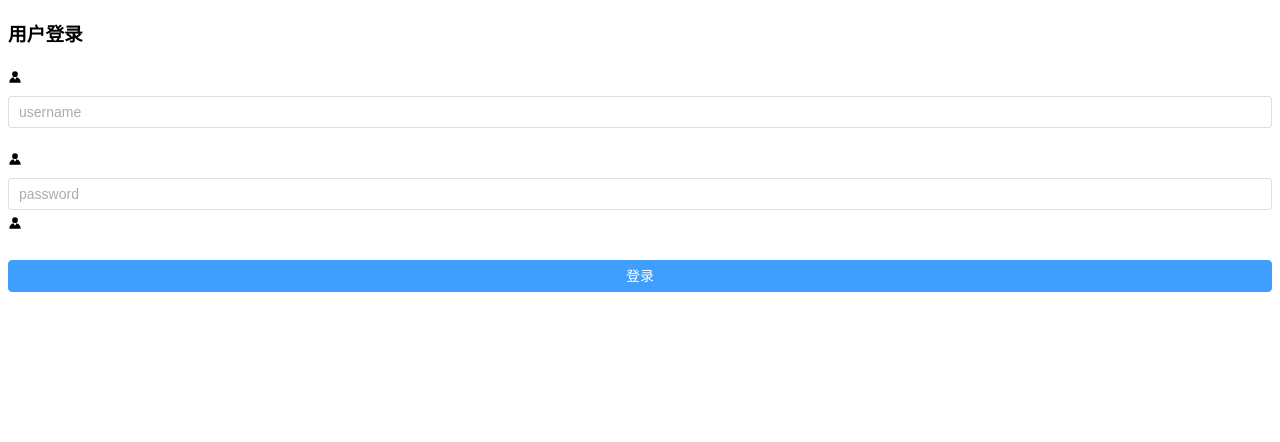
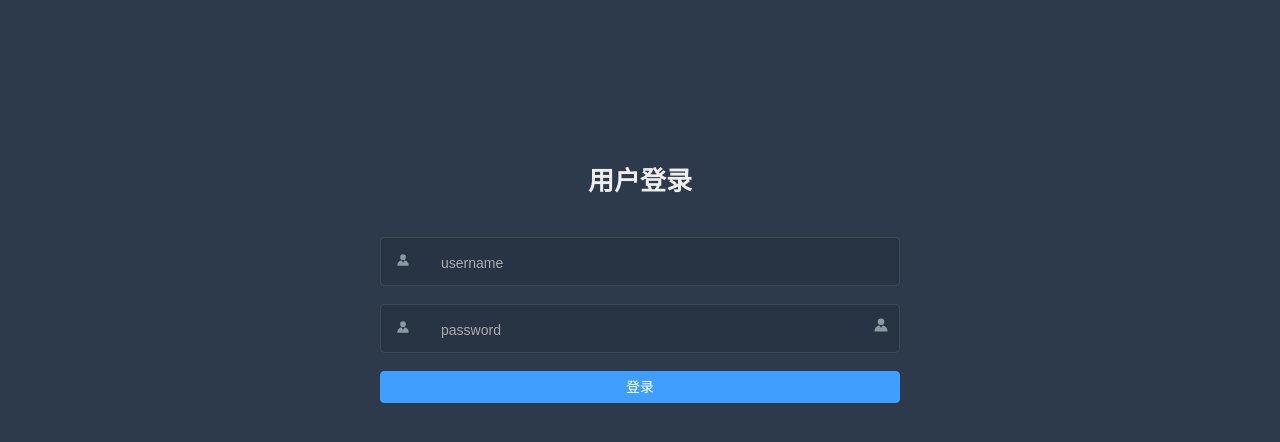
Before and after one commit to HongZeHua/pc-admin, a Vue app: page /#/login in a window 1280 px wide. Shown: the top 442 px of the page. Built offline with nearby package versions, Linux system fonts and the light colour scheme.

Commit message:
feat: 美化登录页面样式

```diff
--- a/package.json
+++ b/package.json
@@ -6,7 +6,7 @@
     "serve": "vue-cli-service serve",
     "build": "vue-cli-service build",
     "lint": "vue-cli-service lint",
-    "prepare": "husky install"
+    "prepare": "yarn husky install"
   },
   "dependencies": {
     "@element-plus/icons-vue": "^2.3.1",
--- a/src/main.js
+++ b/src/main.js
@@ -5,6 +5,7 @@
 import ElementPlus from 'element-plus'
 import 'element-plus/dist/index.css'
 import * as ElementPlusIconsVue from '@element-plus/icons-vue'
+import './styles/index.scss'
 
 const app = createApp(App)
 for (const [key, component] of Object.entries(ElementPlusIconsVue)) {
--- /dev/null
+++ b/src/styles/index.css
@@ -0,0 +1,55 @@
+.el-input__wrapper {
+  background: none !important;
+  box-shadow: none !important;
+  --el-select-input-focus-border-color: none !important;
+}
+
+html,
+body {
+  height: 100%;
+  margin: 0;
+  padding: 0;
+  -moz-osx-font-smoothing: grayscale;
+  -webkit-font-smoothing: antialiased;
+  text-rendering: optimizeLegibility;
+  font-family: Helvetica Neue, Helvetica, PingFang SC, Hiragino Sans GB,
+ Microsoft YaHei, Arial, sans-serif;
+}
+
+#app {
+  height: 100%;
+}
+
+*,
+*:before,
+*:after {
+  box-sizing: inherit;
+  margin: 0;
+  padding: 0;
+}
+
+a:focus,
+a:active {
+  outline: none;
+}
+
+a,
+a:focus,
+a:hover {
+  cursor: pointer;
+  color: inherit;
+  text-decoration: none;
+}
+
+div:focus {
+  outline: none;
+}
+
+.clearfix:after {
+  visibility: hidden;
+  display: block;
+  font-size: 0;
+  content: ' ';
+  clear: both;
+  height: 0;
+}
--- /dev/null
+++ b/src/styles/index.min.css
@@ -0,0 +1,2 @@
+.el-input__wrapper{background:none !important;box-shadow:none !important;--el-select-input-focus-border-color:none !important}html,body{height:100%;margin:0;padding:0;-moz-osx-font-smoothing:grayscale;-webkit-font-smoothing:antialiased;text-rendering:optimizeLegibility;font-family:Helvetica Neue, Helvetica, PingFang SC, Hiragino Sans GB,
+ Microsoft YaHei, Arial, sans-serif}#app{height:100%}*,*:before,*:after{box-sizing:inherit;margin:0;padding:0}a:focus,a:active{outline:none}a,a:focus,a:hover{cursor:pointer;color:inherit;text-decoration:none}div:focus{outline:none}.clearfix:after{visibility:hidden;display:block;font-size:0;content:' ';clear:both;height:0}
--- /dev/null
+++ b/src/styles/index.scss
@@ -0,0 +1,52 @@
+@import './update-element.scss';
+html,
+body {
+  height: 100%;
+  margin: 0;
+  padding: 0;
+  -moz-osx-font-smoothing: grayscale;
+  -webkit-font-smoothing: antialiased;
+  text-rendering: optimizeLegibility;
+  font-family: Helvetica Neue, Helvetica, PingFang SC, Hiragino Sans GB,
+    Microsoft YaHei, Arial, sans-serif;
+}
+
+#app {
+  height: 100%;
+}
+
+*,
+*:before,
+*:after {
+  box-sizing: inherit;
+  margin: 0;
+  padding: 0;
+}
+
+a:focus,
+a:active {
+  outline: none;
+}
+
+a,
+a:focus,
+a:hover {
+  cursor: pointer;
+  color: inherit;
+  text-decoration: none;
+}
+
+div:focus {
+  outline: none;
+}
+
+.clearfix {
+  &:after {
+    visibility: hidden;
+    display: block;
+    font-size: 0;
+    content: ' ';
+    clear: both;
+    height: 0;
+  }
+}
--- /dev/null
+++ b/src/styles/update-element.css
@@ -0,0 +1,10 @@
+.el-input__inner {
+  box-shadow: none !important;
+  --el-select-input-focus-border-color: none !important;
+}
+
+.el-input__wrapper {
+  background: none !important;
+  box-shadow: none !important;
+  --el-select-input-focus-border-color: none !important;
+}
--- /dev/null
+++ b/src/styles/update-element.min.css
@@ -0,0 +1 @@
+.el-input__inner{box-shadow:none !important;--el-select-input-focus-border-color:none !important}.el-input__wrapper{background:none !important;box-shadow:none !important;--el-select-input-focus-border-color:none !important}
--- /dev/null
+++ b/src/styles/update-element.scss
@@ -0,0 +1,12 @@
+// 处理 input 的白/蓝边
+.el-input__inner {
+  box-shadow: none !important;
+  --el-select-input-focus-border-color: none !important;
+}
+
+// 处理 input 白色背景
+.el-input__wrapper {
+  background: none !important;
+  box-shadow: none !important;
+  --el-select-input-focus-border-color: none !important;
+}
--- a/src/views/login/index.vue
+++ b/src/views/login/index.vue
@@ -29,4 +29,79 @@
 </template>
 <script setup></script>
 
-<style lang="scss" scoped></style>
+<style lang="scss" scoped>
+$bg: #2d3a4b;
+$dark_gray: #889aa4;
+$light_gray: #eee;
+$cursor: #fff;
+
+.login-container {
+  min-height: 100%;
+  width: 100%;
+  background-color: $bg;
+  overflow: hidden;
+
+  .login-form {
+    position: relative;
+    width: 520px;
+    max-width: 100%;
+    padding: 160px 35px 0;
+    margin: 0 auto;
+    overflow: hidden;
+
+    ::v-deep(.el-form-item) {
+      border: 1px solid rgba(255, 255, 255, 0.1);
+      background: rgba(0, 0, 0, 0.1);
+      border-radius: 5px;
+      color: #454545;
+    }
+
+    ::v-deep(.el-input) {
+      display: inline-block;
+      height: 47px;
+      width: 85%;
+
+      input {
+        height: 47px;
+        background: transparent;
+        border: none;
+        -webkit-appearance: none;
+        appearance: none;
+        border-radius: 0px;
+        padding: 12px 5px 12px 15px;
+        color: $light_gray;
+        caret-color: $cursor;
+      }
+    }
+  }
+
+  .svg-container {
+    padding: 6px 5px 6px 15px;
+    color: $dark_gray;
+    vertical-align: middle;
+    display: inline-block;
+  }
+
+  .title-container {
+    position: relative;
+
+    .title {
+      font-size: 26px;
+      color: $light_gray;
+      margin: 0px auto 40px auto;
+      text-align: center;
+      font-weight: bold;
+    }
+  }
+
+  .show-pwd {
+    position: absolute;
+    right: 10px;
+    top: 7px;
+    font-size: 16px;
+    color: $dark_gray;
+    cursor: pointer;
+    user-select: none;
+  }
+}
+</style>
```
Also changed, not shown: 2 other files (tests, documents, lock files or other folders).
